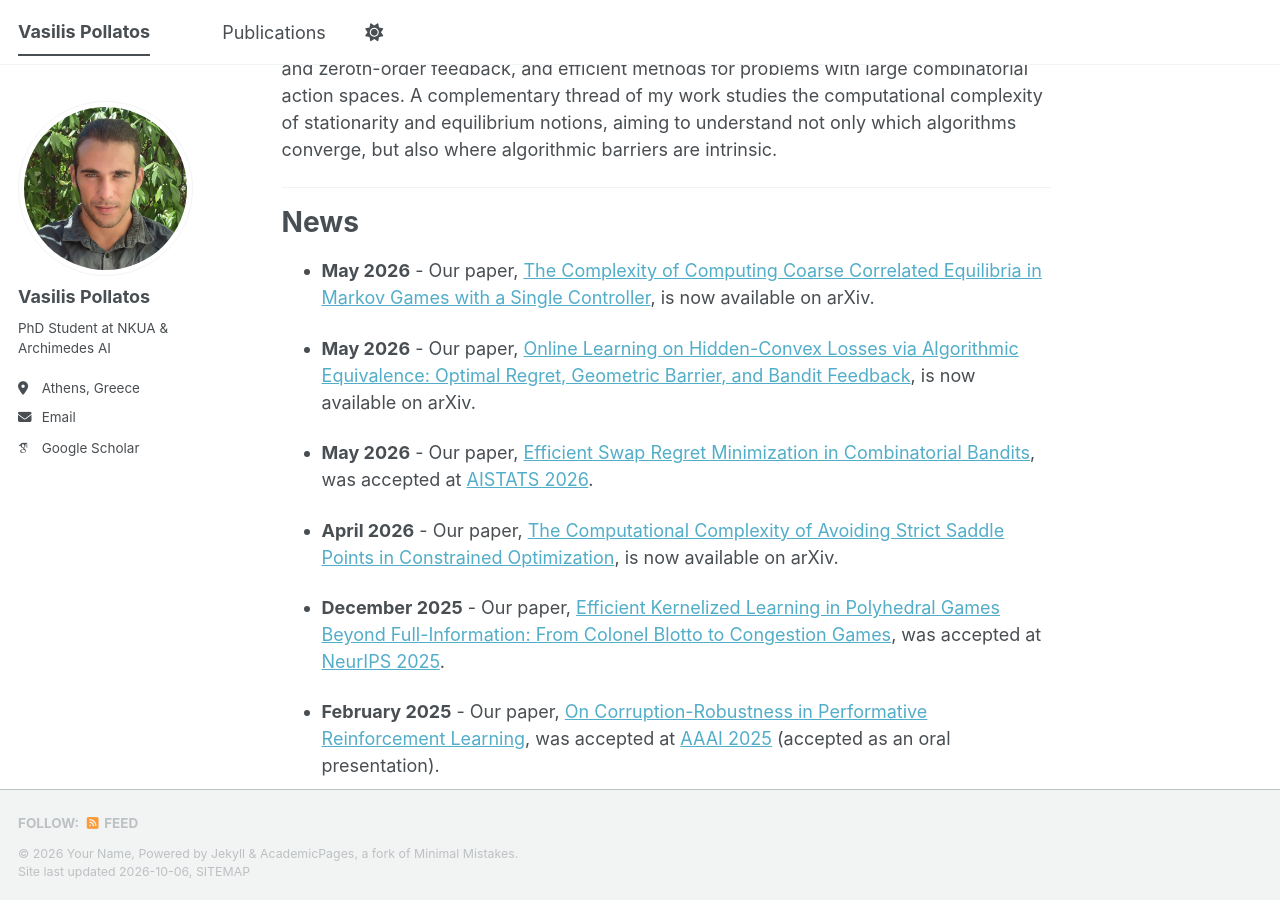
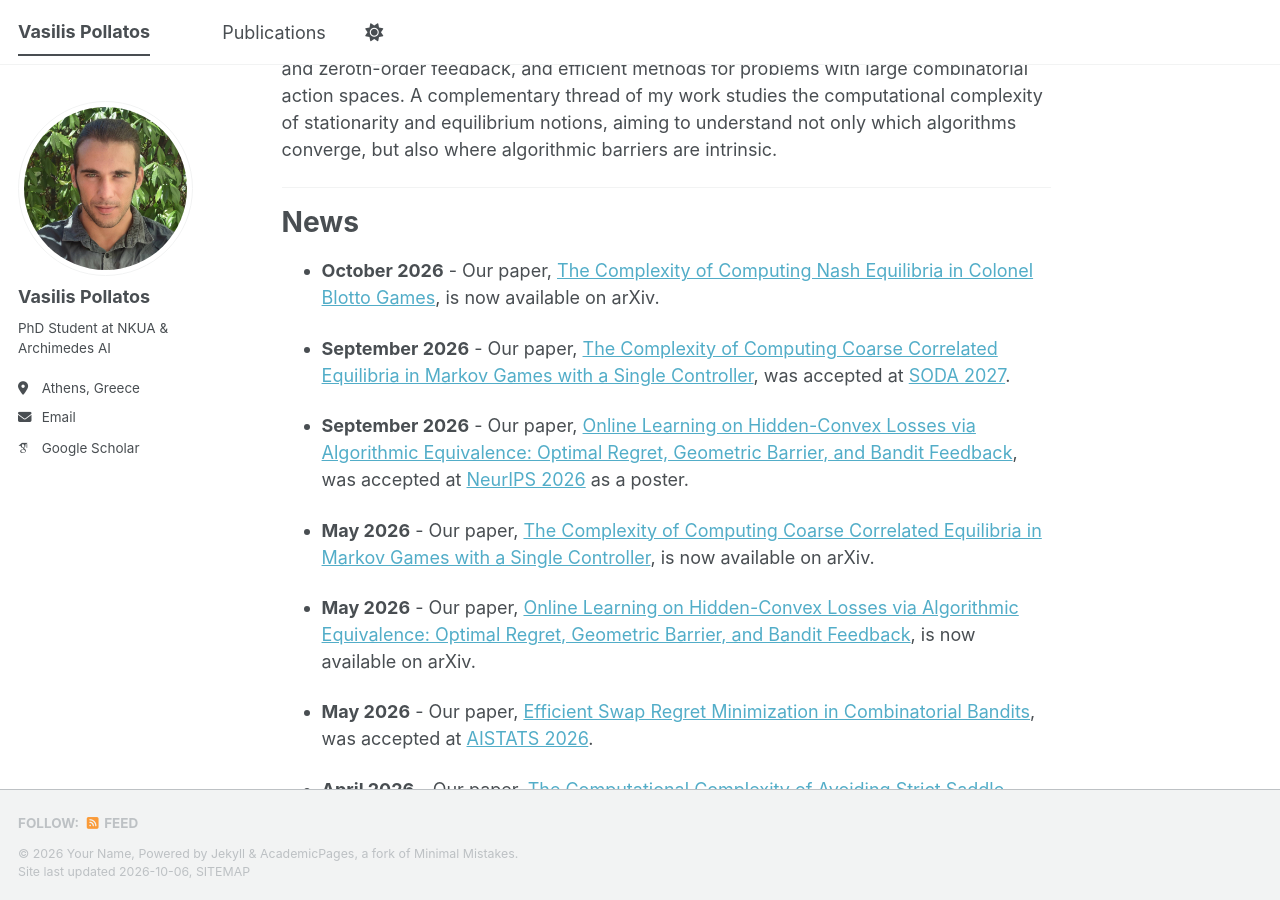
Before and after one commit to vaspoll/vaspoll.github.io, a Jekyll site: the page built from _pages/about.md, in a window 1280 px wide and 900 px high, scrolled down 454 px. Built offline with Jekyll 4.4.1, drawn with Linux system fonts in a browser that asks for light colours; some web fonts are replaced; a script bundle is joined from its source files by our own code; library files that are not in the unit come from our copies.

Commit message:
Update about.md

```diff
--- a/_pages/about.md
+++ b/_pages/about.md
@@ -19,6 +19,13 @@ My research develops and analyzes learning algorithms for games and optimization
 
 News
 ======
+
+* **October 2026** - Our paper, [The Complexity of Computing Nash Equilibria in Colonel Blotto Games](https://arxiv.org/abs/2610.05956), is now available on arXiv.
+
+* **September 2026** - Our paper, [The Complexity of Computing Coarse Correlated Equilibria in Markov Games with a Single Controller](https://arxiv.org/abs/2607.10897), was accepted at [SODA 2027](https://www.siam.org/conferences-events/siam-conferences/soda27/).
+
+* **September 2026** - Our paper, [Online Learning on Hidden-Convex Losses via Algorithmic Equivalence: Optimal Regret, Geometric Barrier, and Bandit Feedback](https://arxiv.org/abs/2605.26373), was accepted at [NeurIPS 2026](https://neurips.cc/Conferences/2026) as a poster.
+
 * **May 2026** - Our paper, [The Complexity of Computing Coarse Correlated Equilibria in Markov Games with a Single Controller](https://arxiv.org/abs/2607.10897), is now available on arXiv.
 
 * **May 2026** - Our paper, [Online Learning on Hidden-Convex Losses via Algorithmic Equivalence: Optimal Regret, Geometric Barrier, and Bandit Feedback](https://arxiv.org/abs/2605.26373), is now available on arXiv.
```
